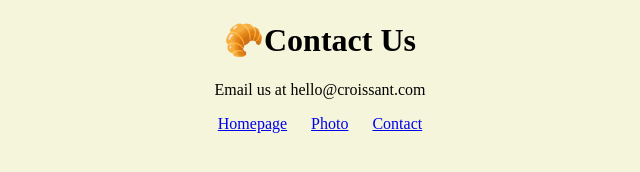
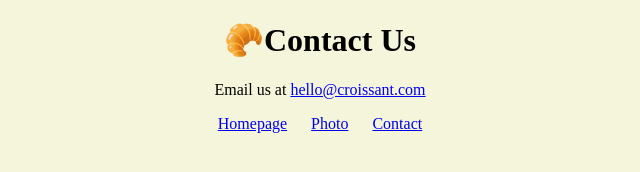
Before and after one commit to Megan-Woolhouse/croissant, a plain HTML site: page contact.html in a window 1280 px wide. Shown: the whole page, without its empty margins (320-960 px from the left). Drawn offline with Linux system fonts and the light colour scheme.

Commit message:
added email link

```diff
--- a/contact.html
+++ b/contact.html
@@ -8,7 +8,9 @@
   </head>
   <body>
     <h1>🥐Contact Us</h1>
-    <p>Email us at hello@croissant.com</p>
+    <p>
+      Email us at <a href="mailto:hello@croissant.com">hello@croissant.com</a>
+    </p>
 
     <footer>
       <a href="index.html">Homepage</a>
```
